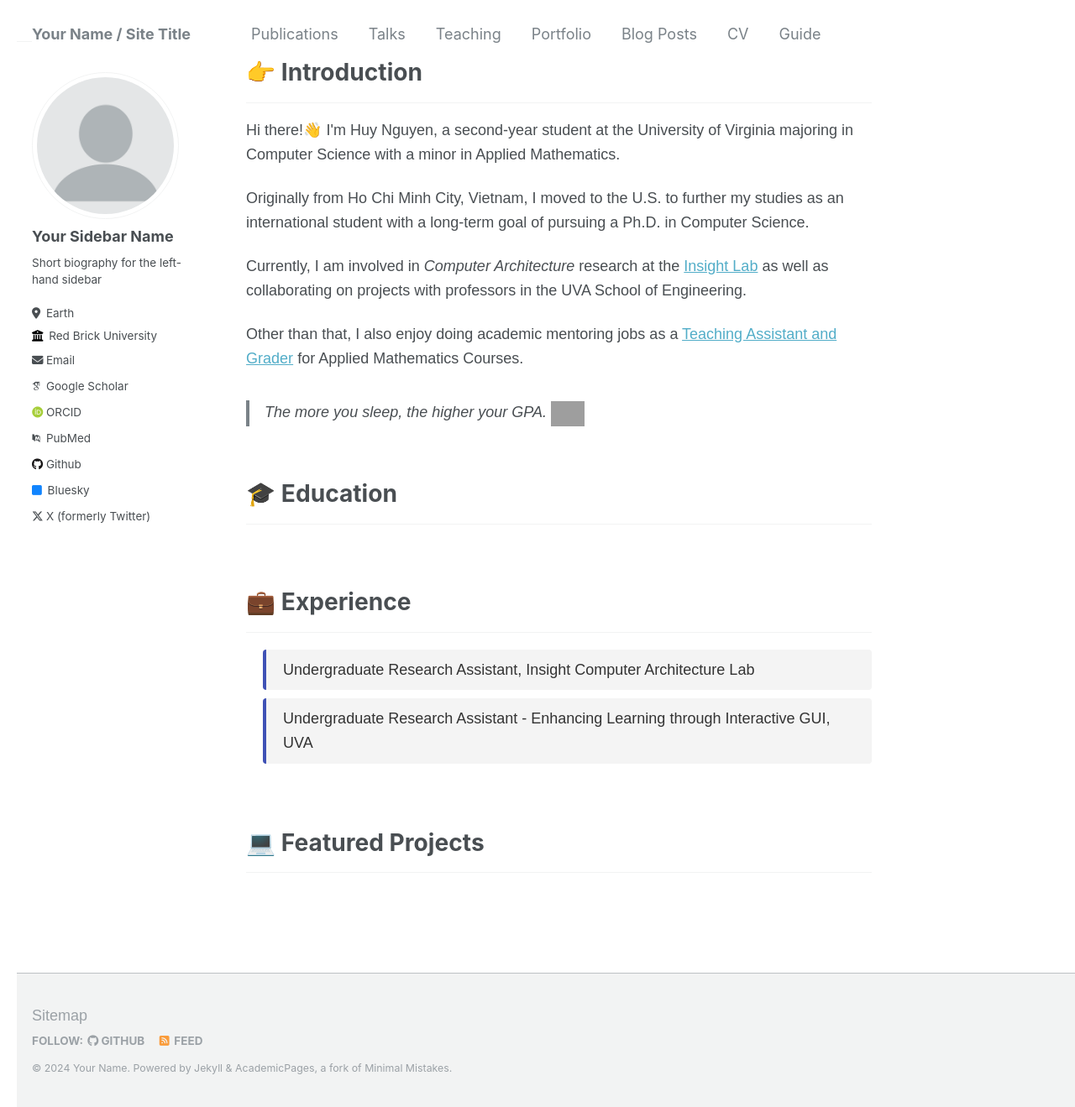
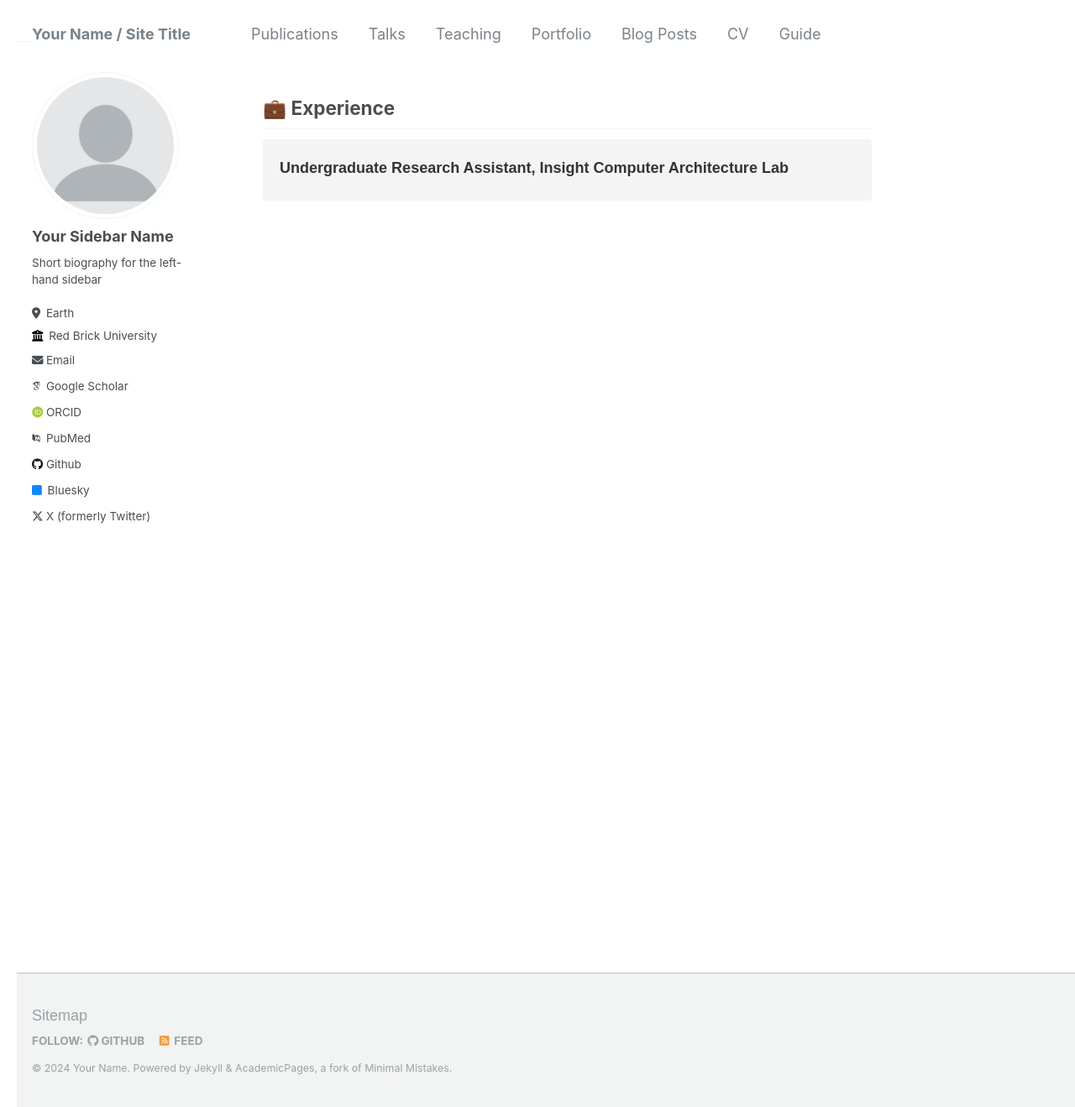
Before and after one commit to huynguyen04/huynguyen04.github.io, a Jekyll site: the page built from _pages/about.html, in a window 1280 px wide and 1319 px high. Shown: the whole window at 84% size. Built offline with Jekyll 4.4.1, drawn with Linux system fonts in a browser that asks for light colours; some web fonts are replaced; grey boxes are pictures that could not be loaded.

Commit message:
Update about.html

```diff
--- a/_pages/about.html
+++ b/_pages/about.html
@@ -10,132 +10,91 @@ redirect_from:
 <html lang="en">
 <head>
     <meta charset="UTF-8">
-    <title>Huy Nguyen's Portfolio</title>
+    <title>Huy Nguyen's Portfolio - Experience</title>
     <style>
+        /* General Styles */
         body {
             font-family: Arial, sans-serif;
             line-height: 1.6;
             padding: 20px;
-            margin-bottom: 100px;
             background: #fff;
         }
         .timeline-container {
-            position: relative;
             max-width: 900px;
-            margin: 20px auto;
-            padding-left: 20px;
+            padding: auto;
+            margin-left: 20px;
         }
         .timeline-block {
             background: #f4f4f4;
-            border-left: 4px solid #3f51b5;
             border-radius: 4px;
-            padding: 10px 20px;
             margin-bottom: 10px;
-            cursor: pointer;
+            padding: 20px;
+            position: relative;
         }
         .milestone {
             font-size: 18px;
             color: #333;
+            font-weight: bold;
         }
         .details {
+            display: none;
+            position: absolute;
+            top: 0;
+            left: 0;
+            width: 100%;
+            height: 100%;
+            background-color: rgba(255,255,255,0.9);
             padding: 20px;
-            background: #ddd;
+            box-sizing: border-box;
             border-radius: 4px;
-            margin-top: 10px;
-            opacity: 0; /* Start invisible */
-            max-height: 0; /* Start with no height */
-            overflow: hidden;
-            transition: opacity 1s, max-height 3s; /* Transition effect */
+            font-size: 15px;
+        }
+        .close {
+            display: none;
+        }
+        /* Checkbox Hack */
+        .detail-toggle {
+            display: none;
+        }
+        .detail-toggle:checked + label > .details {
+            display: block;
+        }
+        .detail-toggle:checked + label > .close {
+            display: block;
+            position: absolute;
+            top: 10px;
+            right: 20px;
+            cursor: pointer;
+            font-size: 20px;
+            background-color: #f4f4f4;
+            border: none;
+            border-radius: 50%;
+            width: 30px;
+            height: 30px;
+            line-height: 30px;
+            text-align: center;
         }
     </style>
 </head>
 <body>
 
-<section id="introduction">
-    <h1>👉 Introduction</h1>
-    <hr>
-    <p>Hi there!👋 I'm Huy Nguyen, a second-year student at the University of Virginia majoring in Computer Science with a minor in Applied Mathematics.</p>
-    <p>Originally from Ho Chi Minh City, Vietnam, I moved to the U.S. to further my studies as an international student with a long-term goal of pursuing a Ph.D. in Computer Science.</p>
-    <p>Currently, I am involved in <em>Computer Architecture</em> research at the <a href="https://insight-cal.github.io/">Insight Lab</a> as well as collaborating on projects with professors in the UVA School of Engineering.</p>
-    <p>Other than that, I also enjoy doing academic mentoring jobs as a <a href="https://huy310304.github.io/teaching/">Teaching Assistant and Grader</a> for Applied Mathematics Courses.</p>
-    <blockquote>The more you sleep, the higher your GPA. <img src="https://media.giphy.com/media/itdYhaQ5GKXczC1WFJ/giphy.gif" width="40"></blockquote>
+<section class="timeline-container">
+    <h2>💼 Experience</h2>
+    <div class="timeline-block">
+        <input type="checkbox" id="toggle-detail-1" class="detail-toggle">
+        <label for="toggle-detail-1">
+            <div class="milestone">Undergraduate Research Assistant, Insight Computer Architecture Lab</div>
+            <div class="details">
+                Exploring GPU computing and deep learning optimization through hands-on research and collaboration with graduate students.
+                <button class="close" onclick="document.getElementById('toggle-detail-1').checked = false;">&times;</button>
+            </div>
+        </label>
+    </div>
+    <!-- Add more timeline blocks as needed -->
 </section>
-
-<br>
-
-<section id="education">
-    <h1>🎓 Education</h1>
-    <hr>
-    <!-- Education details omitted for brevity -->
-</section>
-
-<br><br>
-
-<section id="experience">
-    <h1>💼 Experience</h1>
-    <hr>
-    <div class="timeline-container">
-        <div class="timeline-block" data-milestone-id="milestone1">
-            <div class="milestone">Undergraduate Research Assistant, Insight Computer Architecture Lab</div>
-        </div>
-        <div class="timeline-block" data-milestone-id="milestone2">
-            <div class="milestone">Undergraduate Research Assistant - Enhancing Learning through Interactive GUI, UVA</div>
-        </div>
-        <!-- Other timeline blocks omitted for brevity -->
-    </div>
-</section>
-
-<br><br>
-
-<section id="featured-projects">
-    <h1>💻 Featured Projects</h1>
-    <hr>
-    <!-- Featured projects details omitted for brevity -->
-</section>
-
-<script>
-document.addEventListener('DOMContentLoaded', function() {
-    document.body.addEventListener('click', function(e) {
-        if (e.target.classList.contains('timeline-block')) {
-            var milestoneId = e.target.getAttribute('data-milestone-id');
-            showDetails(e.target, milestoneId);
-        }
-    });
-
-    function showDetails(element, milestoneId) {
-        // Remove existing details div if it exists
-        var existingDetails = document.querySelector('.details');
-        if (existingDetails) {
-            existingDetails.parentNode.removeChild(existingDetails);
-        }
-
-        var details = "";
-        switch (milestoneId) {
-            case 'milestone1':
-                details = "Exploring GPU computing and deep learning optimization through hands-on research and collaboration with graduate students.";
-                break;
-            case 'milestone2':
-                details = "Leading a team to create interactive Python and MATLAB GUIs for enhancing Multivariable Calculus learning at UVA, focusing on visualizing complex concepts and facilitating practical application in lectures.";
-                break;
-            // Add other cases here...
-        }
-
-        // Create a new details div and prepare it for the transition effect
-        var detailsDiv = document.createElement('div');
-        detailsDiv.className = 'details';
-        detailsDiv.innerHTML = details;
-
-        // Insert the detailsDiv after the clicked timeline block
-        element.parentNode.insertBefore(detailsDiv, element.nextSibling);
-
-        // Trigger the transition effect after inserting the element
-        setTimeout(() => {
-            detailsDiv.style.maxHeight = '500px'; // Adjust based on content
-            detailsDiv.style.opacity = '1';
-        }, 10); // Short delay to ensure the transition triggers properly
-    }
-});
-</script>
 
 </body>
 </html>
+
+</body>
+</html>
```
